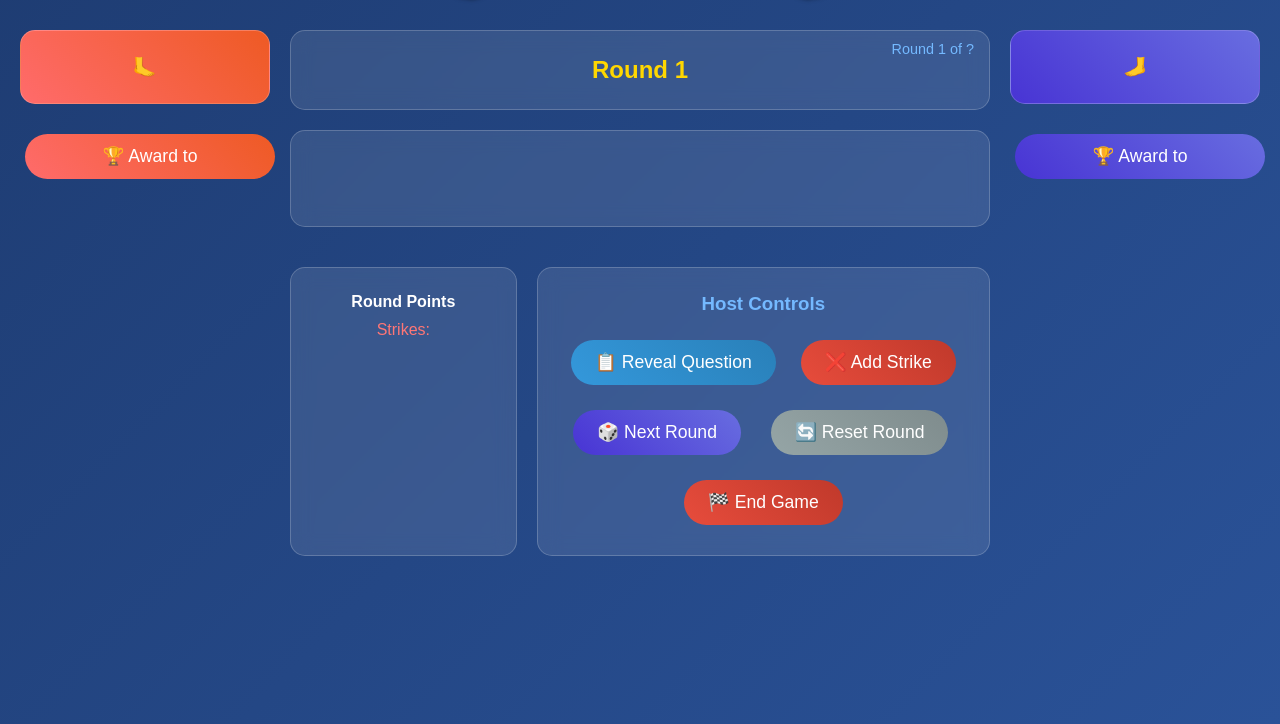
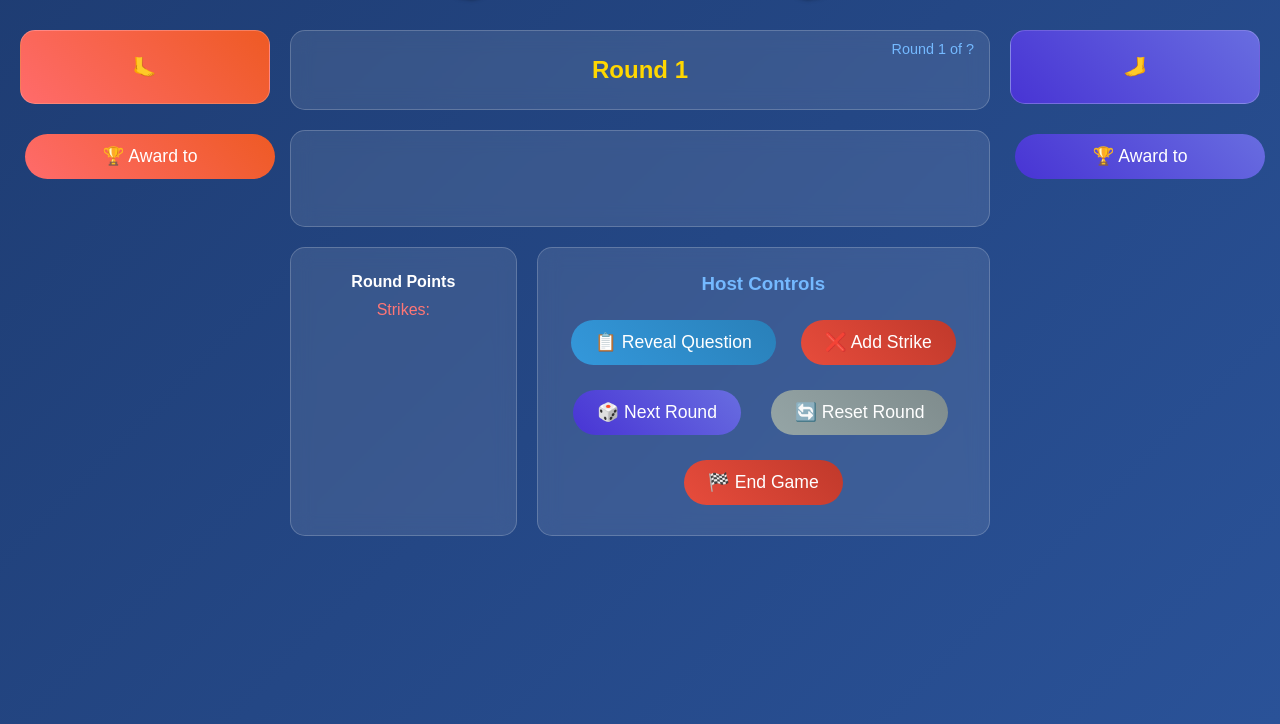
Before and after one commit to shitwolfymakes/feet-feud, a Flask app: template templates/game.html in a window 1280 px wide. Shown: the part 76-800 px from the top of the page. Run offline with Flask 3, Linux system fonts and the light colour scheme; the template is opened without the code that fills it, so the values that code supplies are empty.

Commit message:
Update game.html

```diff
--- a/templates/game.html
+++ b/templates/game.html
@@ -60,7 +60,7 @@
         <!-- Round Points and Game Controls Container -->
         <div style="display: grid; grid-template-columns: 1fr 2fr; gap: 20px;">
             <!-- Round Points -->
-            <div id="roundpoints" class="card" style="text-align: center;">
+            <div id="roundpoints" class="card" style="text-align: center; margin-top:0">
                 <h4>Round Points</h4>
                 <div style="font-size: 1.5rem; color: #ffd700;">{{ game.round_points }}</div>
                 <div style="margin-top: 10px;">
@@ -75,7 +75,7 @@
             </div>
 
             <!-- Game Controls -->
-            <div id="gamecontrols" class="card" style="text-align: center;">
+            <div id="gamecontrols" class="card" style="text-align: center; margin-top:0">
                 <h3 style="color: #74b9ff; margin-bottom: 20px;">Host Controls</h3>
                 <div style="display: flex; gap: 15px; justify-content: center; flex-wrap: wrap;">
                     <button onclick="revealQuestion()" class="btn" style="background: linear-gradient(45deg, #3498db, #2980b9);">
@@ -89,10 +89,6 @@
                     </button>
                     <button onclick="resetRound()" class="btn" style="background: linear-gradient(45deg, #95a5a6, #7f8c8d); margin-right: 10px;">
                         🔄 Reset Round
-                    </button>
-                    <button onclick="revealAllAnswers()" class="btn" id="reveal-all-btn"
-                            style="background: linear-gradient(45deg, #9b59b6, #8e44ad); margin-right: 10px; display: none;">
-                        👁️ Reveal All Answers
                     </button>
                     <a href="/final_scores" class="btn" style="background: linear-gradient(45deg, #e74c3c, #c0392b);">
                         🏁 End Game
@@ -198,9 +194,6 @@ async function loadGameData() {
             // Disable award buttons
             document.getElementById('award-team1').disabled = true;
             document.getElementById('award-team2').disabled = true;
-
-            // Show "Reveal All Answers" button
-            document.getElementById('reveal-all-btn').style.display = 'inline-block';
 
             // Show round status message
             document.getElementById('round-status').style.display = 'block';
@@ -459,9 +452,6 @@ function awardToTeam(team) {
     document.getElementById('award-team1').disabled = true;
     document.getElementById('award-team2').disabled = true;
 
-    // Show "Reveal All Answers" button
-    document.getElementById('reveal-all-btn').style.display = 'inline-block';
-
     // Show round status message
     document.getElementById('round-status').style.display = 'block';
 
@@ -656,9 +646,6 @@ function resetRound() {
     document.getElementById('award-team1').disabled = false;
     document.getElementById('award-team2').disabled = false;
 
-    // Hide "Reveal All Answers" button
-    document.getElementById('reveal-all-btn').style.display = 'none';
-
     // Hide round status message
     document.getElementById('round-status').style.display = 'none';
 
```
